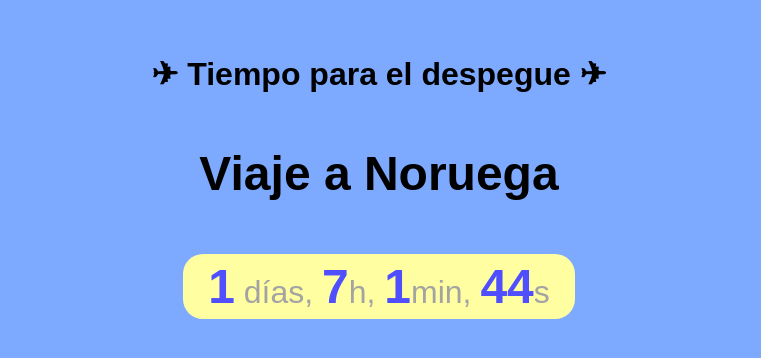
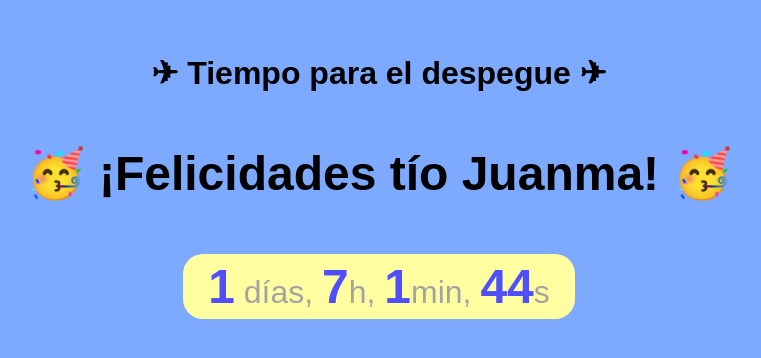
Before and after one commit to bobbyfghbnf573/viajeNoruega, a plain HTML site: page index.html in a window 1280 px wide. Shown: the part 224-582 px from the top of the page, without its empty margins (261-1022 px from the left). Drawn offline with Linux system fonts and the light colour scheme.

Commit message:
Update index.html

```diff
--- a/index.html
+++ b/index.html
@@ -11,7 +11,7 @@
 <body>
     <div class="countdown">
         <h1>✈ Tiempo para el despegue ✈</h1>
-        <h1 id="tit">Viaje a Noruega</h1>
+        <h1 id="tit">🥳 ¡Felicidades tío Juanma! 🥳</h1>
         <div id="timer">
             <span id="days">0</span> días, <span id="hours">0</span>h, <span id="minutes">0</span>min, <span
                 id="seconds">0</span>s
```
